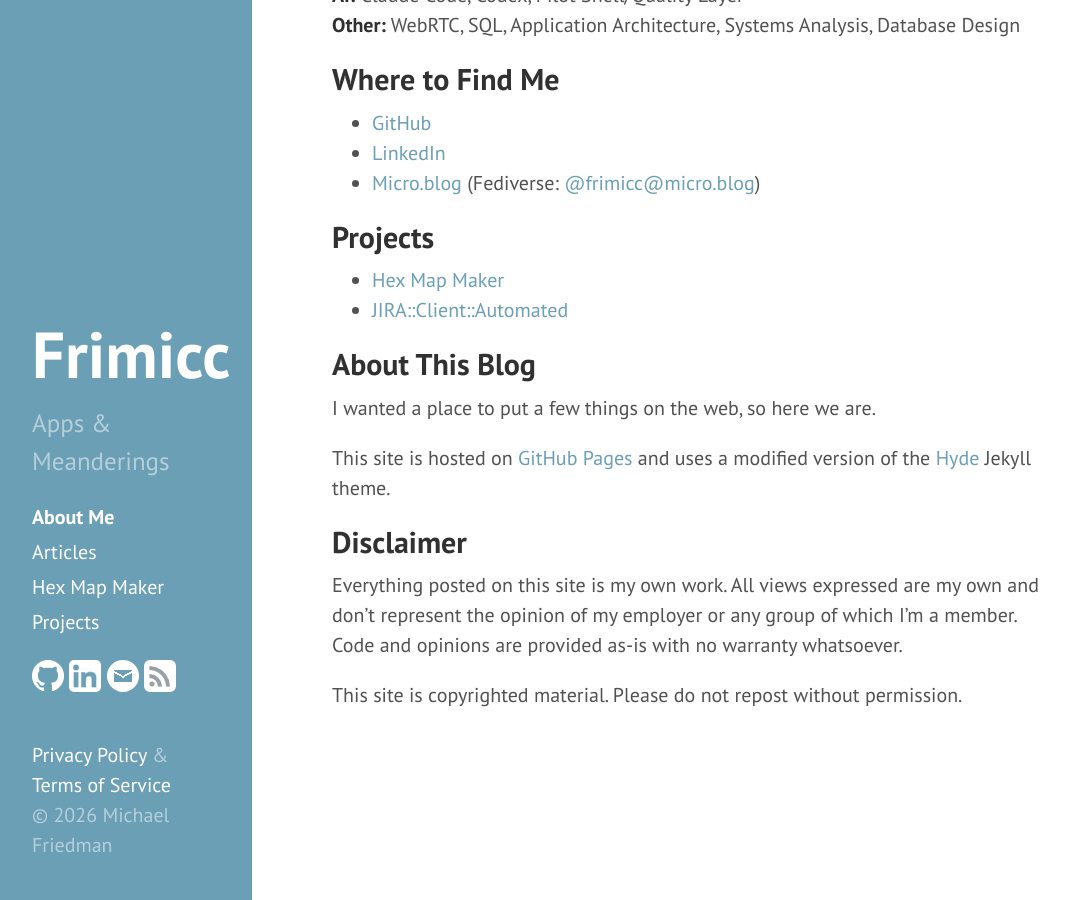
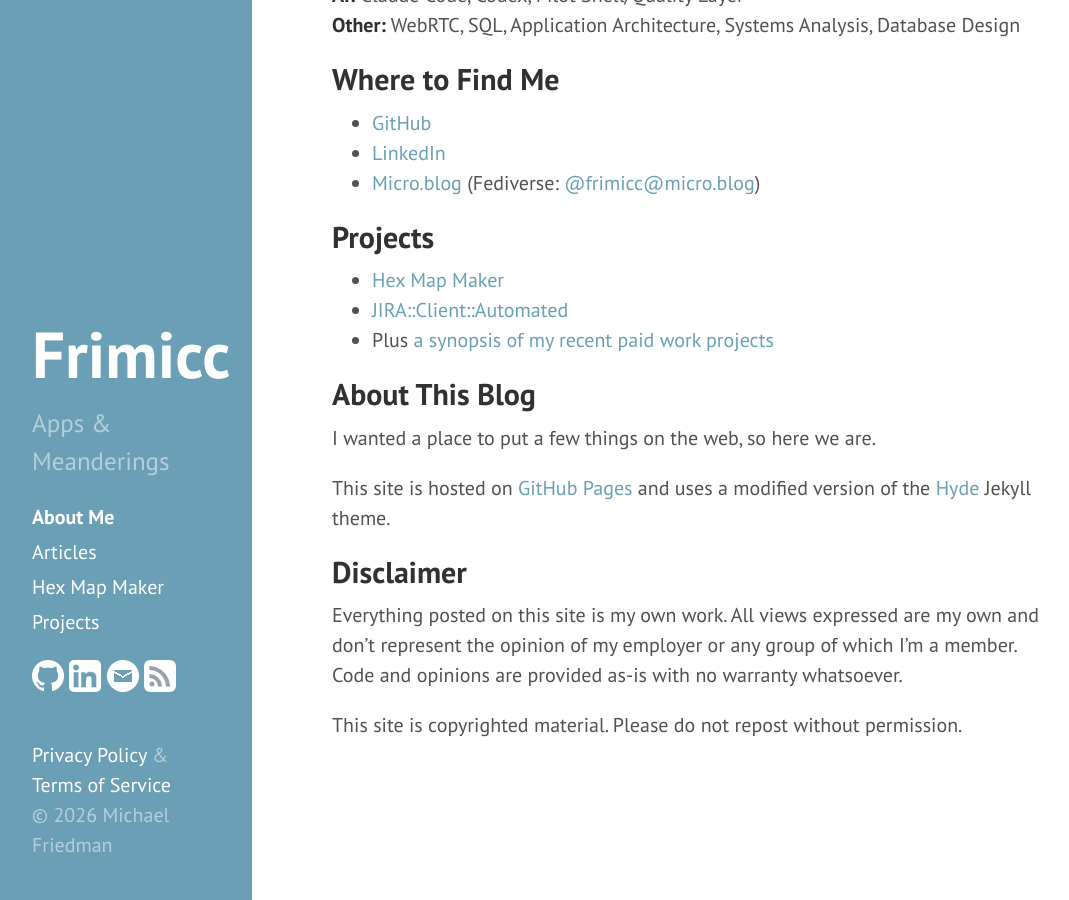
Before and after one commit to frimicc/frimicc.github.io, a Jekyll site: the page built from about.md, in a window 1280 px wide and 900 px high, scrolled down 1005 px. Shown: the whole window, without its empty margins (8-1077 px from the left). Built offline with Jekyll 4.4.1, drawn with Linux system fonts in a browser that asks for light colours.

Commit message:
Added link to projects from About Me.

```diff
--- a/about.md
+++ b/about.md
@@ -47,6 +47,7 @@ that often cause trouble for front-end or mobile-only developers.
 
 * [Hex Map Maker](https://itunes.apple.com/us/app/hex-map-maker/id1357521031?mt=8)
 * [JIRA::Client::Automated](https://metacpan.org/pod/JIRA%3A%3AClient%3A%3AAutomated)
+* Plus [a synopsis of my recent paid work projects](../projects)
 
 
 ## About This Blog
```
